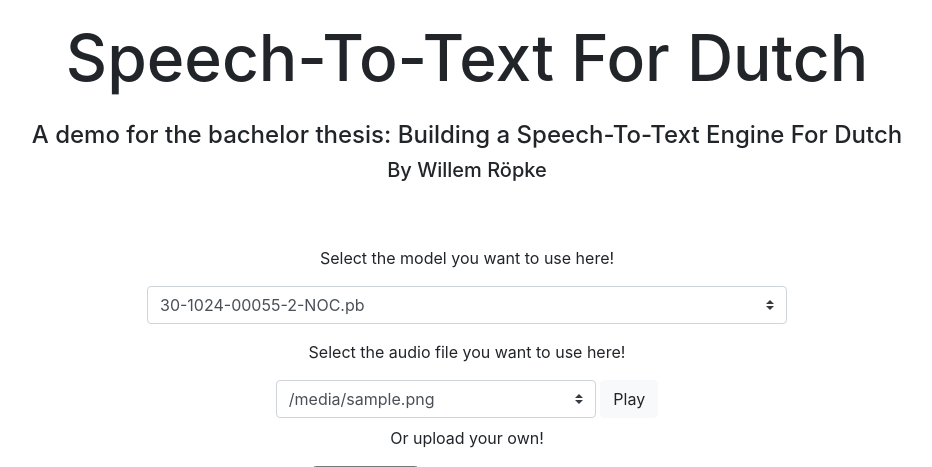
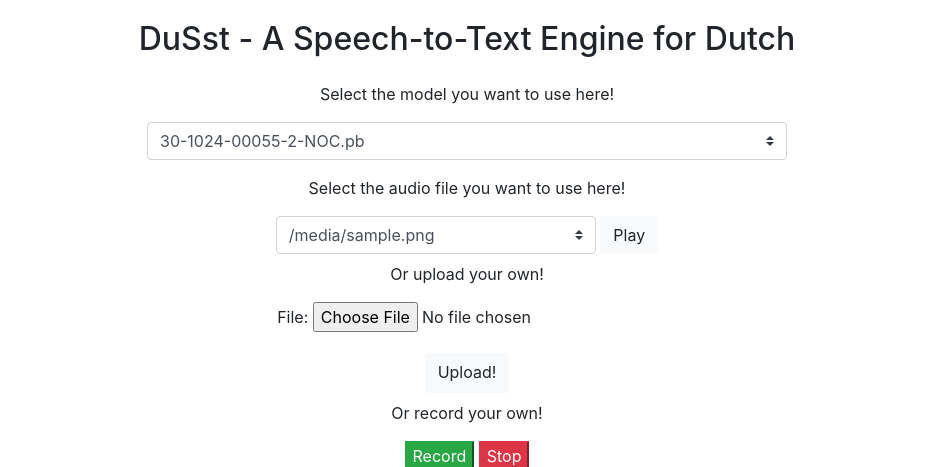
Before and after one commit to wilrop/DuStt-Demo, a Django app: template stt4dutch/templates/home.html in a window 1280 px wide. Shown: the top 467 px of the page, without its empty margins (173-1105 px from the left). Run offline with Django 3.2, Linux system fonts and the light colour scheme; tables that the repository leaves empty hold one stand-in row (values such as "Sample post"); the template is opened without the code that fills it: values that come from a table or form of the project are taken from there, most other values are stand-ins (such as "Sample title", 1, 10 or a date in 2020); some libraries are stand-ins or nearby versions.

Commit message:
Style changes and change of title

```diff
--- a/stt4dutch/static/css/styles.css
+++ b/stt4dutch/static/css/styles.css
@@ -1,13 +1,8 @@
 #home {
-    padding-bottom: 7vh;
+    padding-bottom: 2vh;
     padding-top: 20px;
     text-align: center;
    }
-
-#home h1 {
-    font-size: 5vw;
-    padding-bottom: 2vh;
-}
 
 #models{
     text-align: center;
--- a/stt4dutch/templates/home.html
+++ b/stt4dutch/templates/home.html
@@ -4,9 +4,7 @@
 {% block content %}
     <div id="home">
             <div class="landing-text">
-                <h1>Speech-To-Text For Dutch</h1>
-                <h4>A demo for the bachelor thesis: Building a Speech-To-Text Engine For Dutch </h3>
-                <h5>By Willem Röpke</h2>
+                <h2>DuSst - A Speech-to-Text Engine for Dutch</h2>
             </div>
     </div>
 
```
